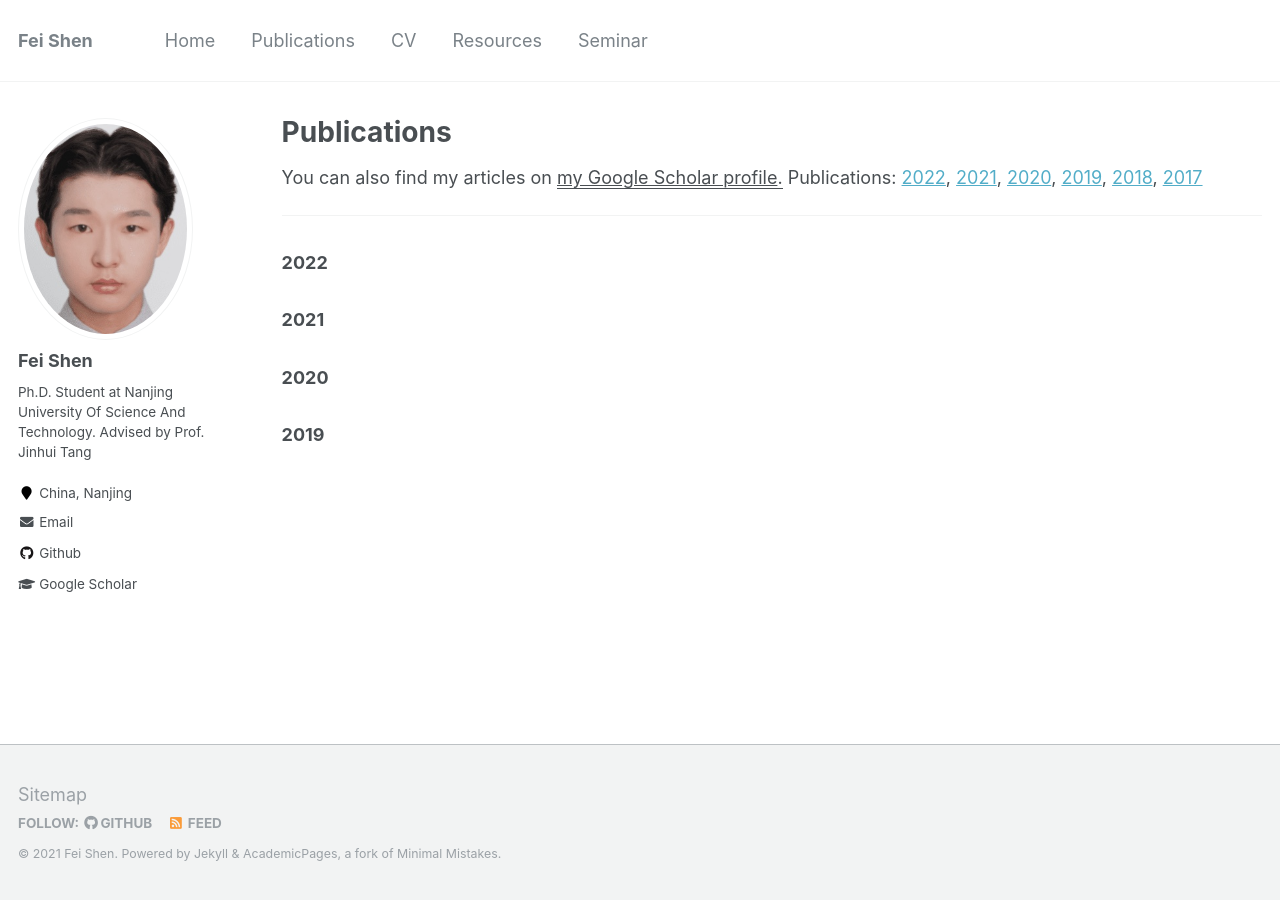
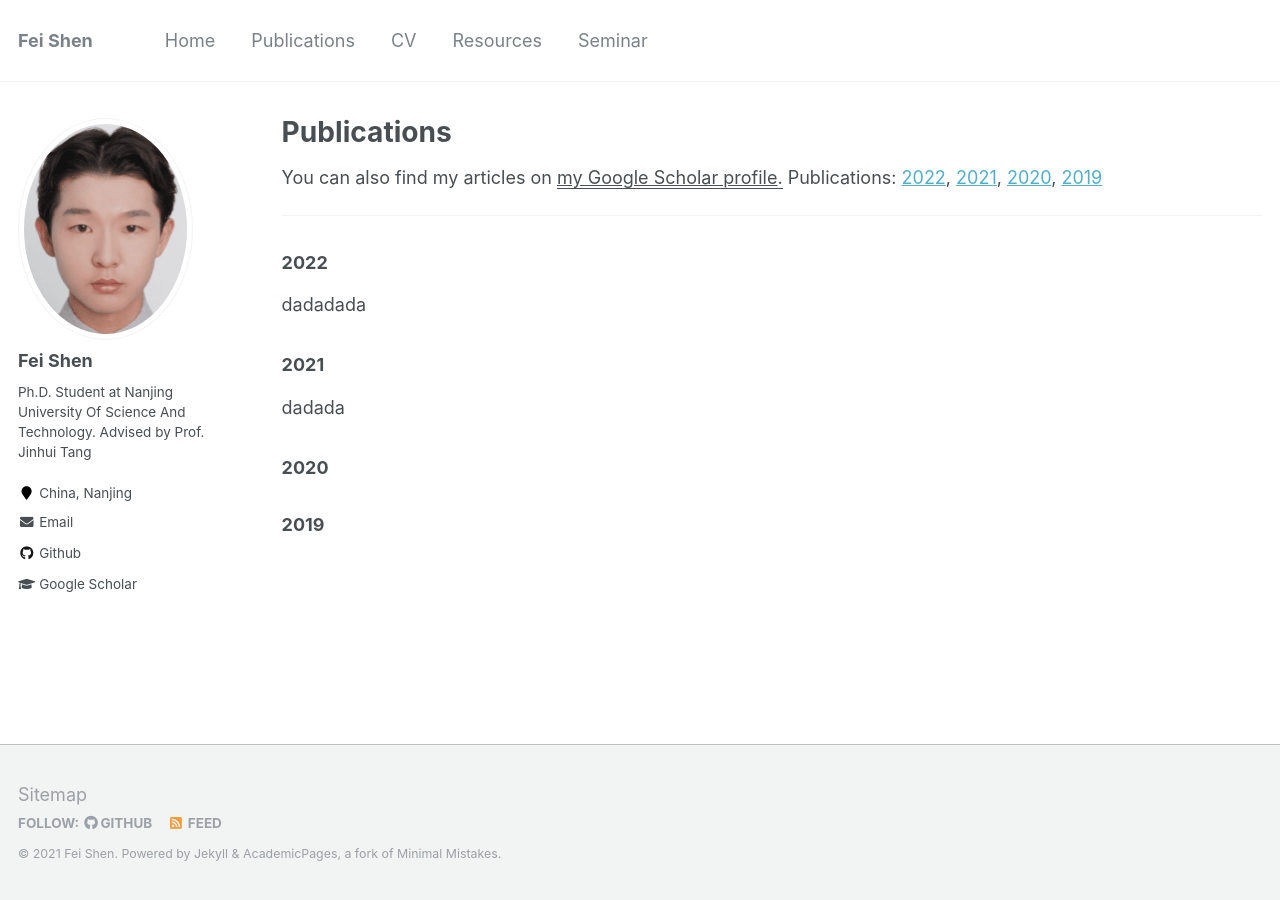
Before and after one commit to muzishen/muzishen.github.io, a Jekyll site: the page built from _pages/publications.md, in a window 1280 px wide. Built offline with Jekyll 4.4.1, drawn with Linux system fonts in a browser that asks for light colours.

Commit message:
Update publications.md

```diff
--- a/_pages/publications.md
+++ b/_pages/publications.md
@@ -7,7 +7,7 @@
 
 
 You can also find my articles on <u><a href="{{https://scholar.google.com/citations?user=wqvr28MAAAAJ}}">my Google Scholar profile</a>.</u>
-Publications:  [2022](#2022), [2021](#2021), [2020](#2020), [2019](#2019), [2018](#2018), [2017](#2017)
+Publications:  [2022](#2022), [2021](#2021), [2020](#2020), [2019](#2019)
 
 <hr>
 
@@ -15,32 +15,12 @@
 
 ### 2022
 
-{% for post in site.publications reversed %}
-  {%if post.pub_year == '2022' %}
-      {% include archive-single.html %}
-  {% endif %}
-{% endfor %}
-
+dadadada
 ### 2021
 
-{% for post in site.publications reversed %}
-  {%if post.pub_year == '2021' %}
-      {% include archive-single.html %}
-  {% endif %}
-{% endfor %}
-
+dadada
 ### 2020
 
-{% for post in site.publications reversed %}
-  {% if post.pub_year == '2020' %}
-      {% include archive-single.html %}
-  {% endif %}
-{% endfor %}
+
 
 ### 2019
-
-{% for post in site.publications reversed %}
-  {% if post.pub_year == '2019' %}
-      {% include archive-single.html %}
-  {% endif %}
-{% endfor %}
```
